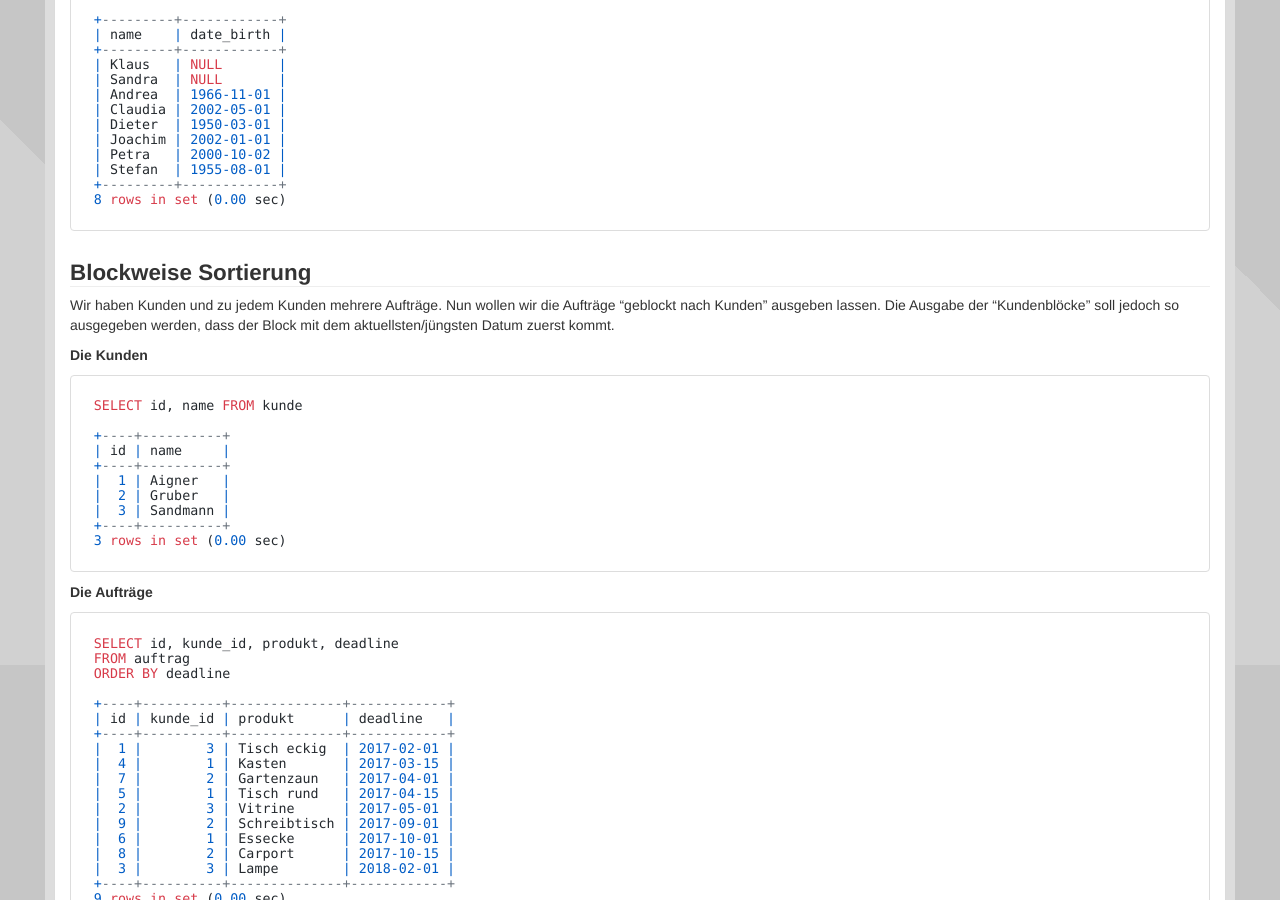
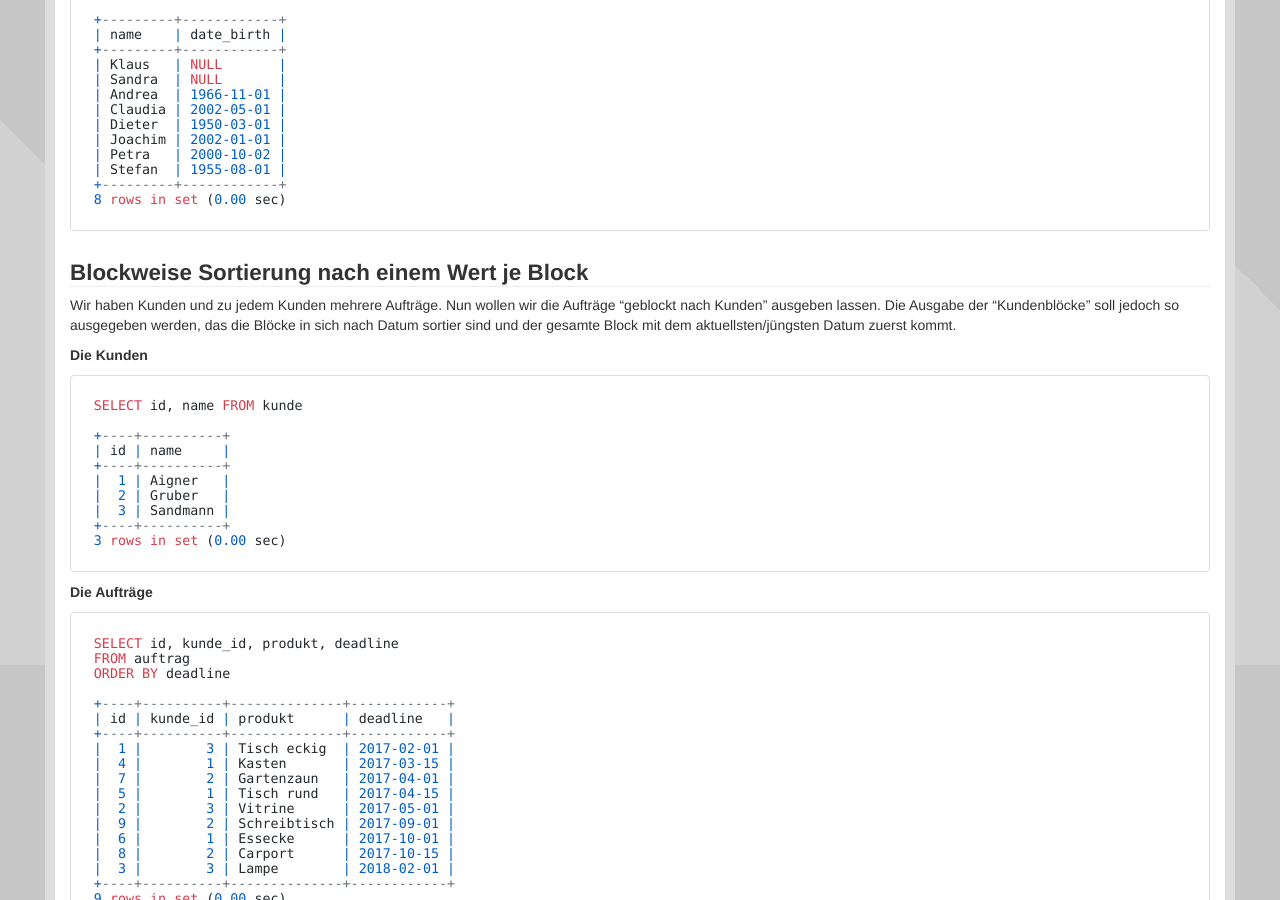
Before and after one commit to php-de/php-de.github.io, a Jekyll site: the page built from implement-approach/19_sql-special-sort.md, in a window 1280 px wide and 900 px high, scrolled down 2035 px. Built offline with Jekyll 4.4.1, drawn with Linux system fonts in a browser that asks for light colours; nearby versions of some CDN libraries; some of the changed text lies outside the part shown.

Commit message:
Update 19_sql-special-sort.md

```diff
--- a/implement-approach/19_sql-special-sort.md
+++ b/implement-approach/19_sql-special-sort.md
@@ -21,7 +21,7 @@ inhalt:
         anchor: bedingung
         simple: ""
 
-    -   name:   "Blockweise Sortierung"
+    -   name:   "Blockweise Sortierung nach einem Wert je Block"
         anchor: block
         simple: ""
 
@@ -168,13 +168,14 @@ SELECT name, date_birth FROM persons ORDER BY date_birth IS NULL DESC, name
 
 
 
-## [Blockweise Sortierung](#block)
+## [Blockweise Sortierung nach einem Wert je Block](#block)
 {: #block}
 
 Wir haben Kunden und zu jedem Kunden mehrere Aufträge.
 Nun wollen wir die Aufträge "geblockt nach Kunden" ausgeben lassen.
 Die Ausgabe der "Kundenblöcke" soll jedoch so ausgegeben werden,
-dass der Block mit dem aktuellsten/jüngsten Datum zuerst kommt.
+das die Blöcke in sich nach Datum sortier sind und
+der gesamte Block mit dem aktuellsten/jüngsten Datum zuerst kommt.
 
 **Die Kunden**
 
```
Also changed, not shown: other parts of implement-approach/19_sql-special-sort.md (+1 -1 lines).
